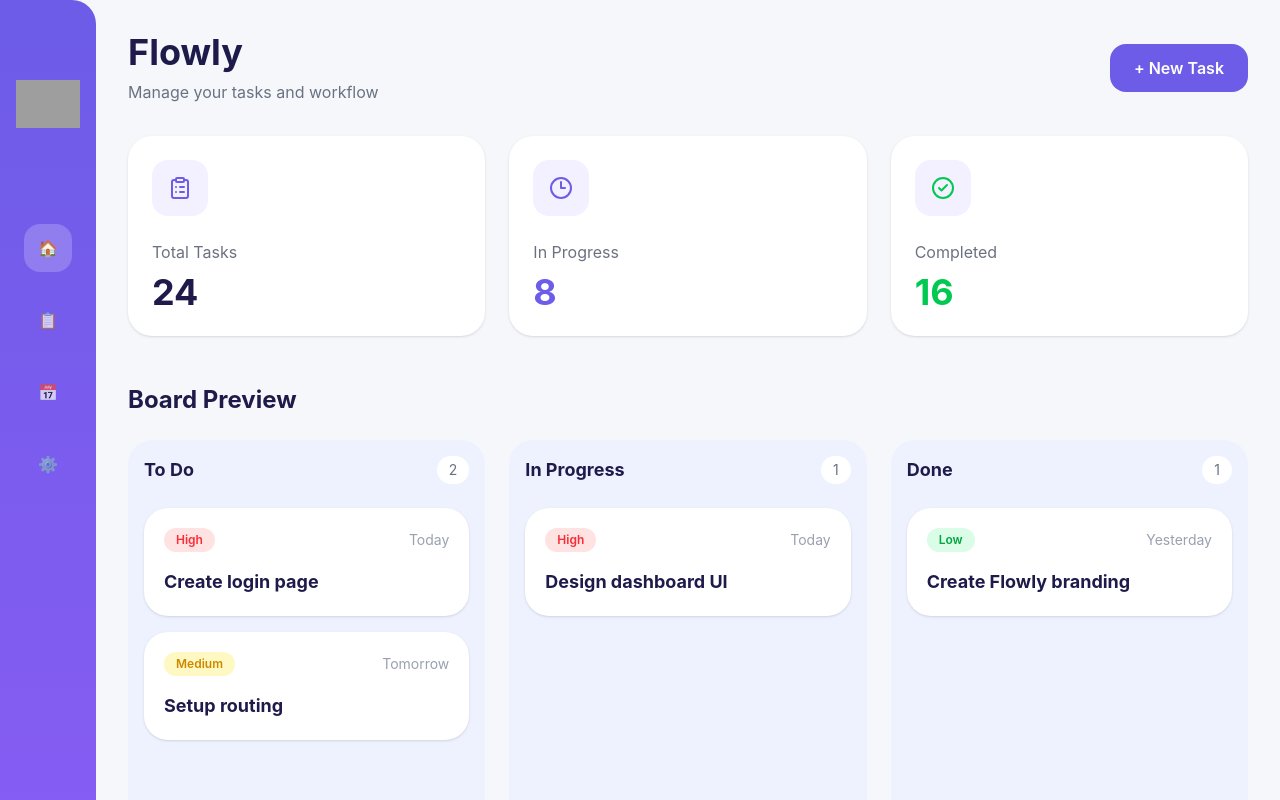
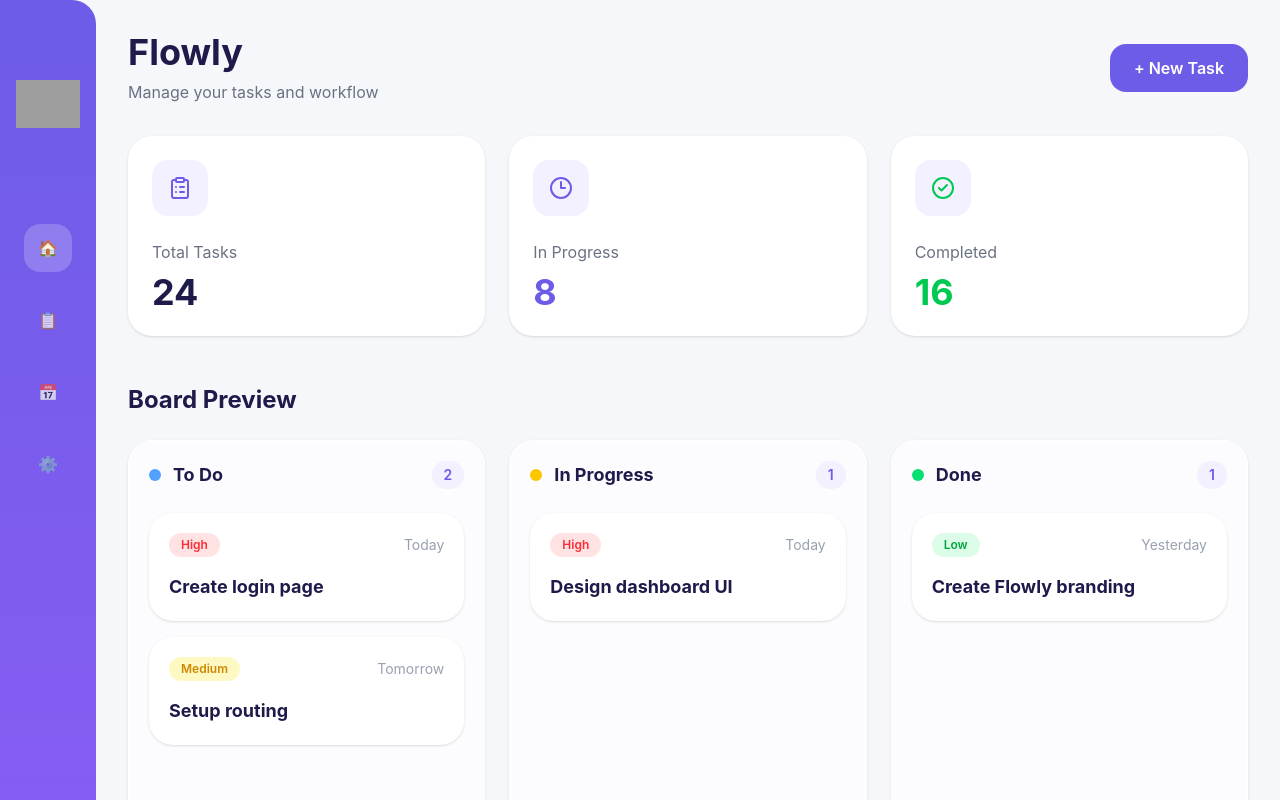
Before and after one commit to IsaDScmd/flowly, a React app in the folder frontend/: page / in a window 1280 px wide. Shown: the top 800 px of the page. Built offline with nearby package versions, Linux system fonts and the light colour scheme; grey boxes are pictures that could not be loaded; the HTML template or start-up script is replaced by a standard one.

Commit message:
Improve kanban board design

```diff
--- a/frontend/src/components/dashboard/KanbanColumn.jsx
+++ b/frontend/src/components/dashboard/KanbanColumn.jsx
@@ -1,23 +1,23 @@
 import TaskCard from "./TaskCard"
 
-function KanbanColumn({ title, tasks }) {
+function KanbanColumn({ title, tasks, accentColor = "bg-[#6C5CE7]" }) {
     return (
-        <div className="bg-[#EEF2FF] p-4 rounded-3xl min-h-[500px]">
+        <div className="bg-white/70 border border-white p-5 rounded-3xl min-h-[500px] shadow-sm">
+            <div className="flex items-center justify-between mb-6">
+                <div className="flex items-center gap-3">
+                    <span className={`w-3 h-3 rounded-full ${accentColor}`}></span>
 
-            <div className="flex items-center justify-between mb-6">
+                    <h2 className="text-lg font-bold text-[#1E1B4B]">
+                        {title}
+                    </h2>
+                </div>
 
-                <h2 className="text-lg font-bold text-[#1E1B4B]">
-                    {title}
-                </h2>
-
-                <span className="bg-white text-gray-500 text-sm px-3 py-1 rounded-full">
+                <span className="bg-[#F3F0FF] text-[#6C5CE7] text-sm font-semibold px-3 py-1 rounded-full">
                     {tasks.length}
                 </span>
-
             </div>
 
             <div className="flex flex-col gap-4">
-
                 {tasks.map((task, index) => (
                     <TaskCard
                         key={index}
@@ -26,9 +26,7 @@
                         dueDate={task.dueDate}
                     />
                 ))}
-
             </div>
-
         </div>
     )
 }
--- a/frontend/src/pages/Dashboard.jsx
+++ b/frontend/src/pages/Dashboard.jsx
@@ -52,6 +52,7 @@
 
                     <KanbanColumn
                         title="To Do"
+                        accentColor="bg-blue-400"
                         tasks={[
                             {
                                 title: "Create login page",
@@ -68,6 +69,7 @@
 
                     <KanbanColumn
                         title="In Progress"
+                        accentColor="bg-yellow-400"
                         tasks={[
                             {
                                 title: "Design dashboard UI",
@@ -79,6 +81,7 @@
 
                     <KanbanColumn
                         title="Done"
+                        accentColor="bg-green-400"
                         tasks={[
                             {
                                 title: "Create Flowly branding",
```
